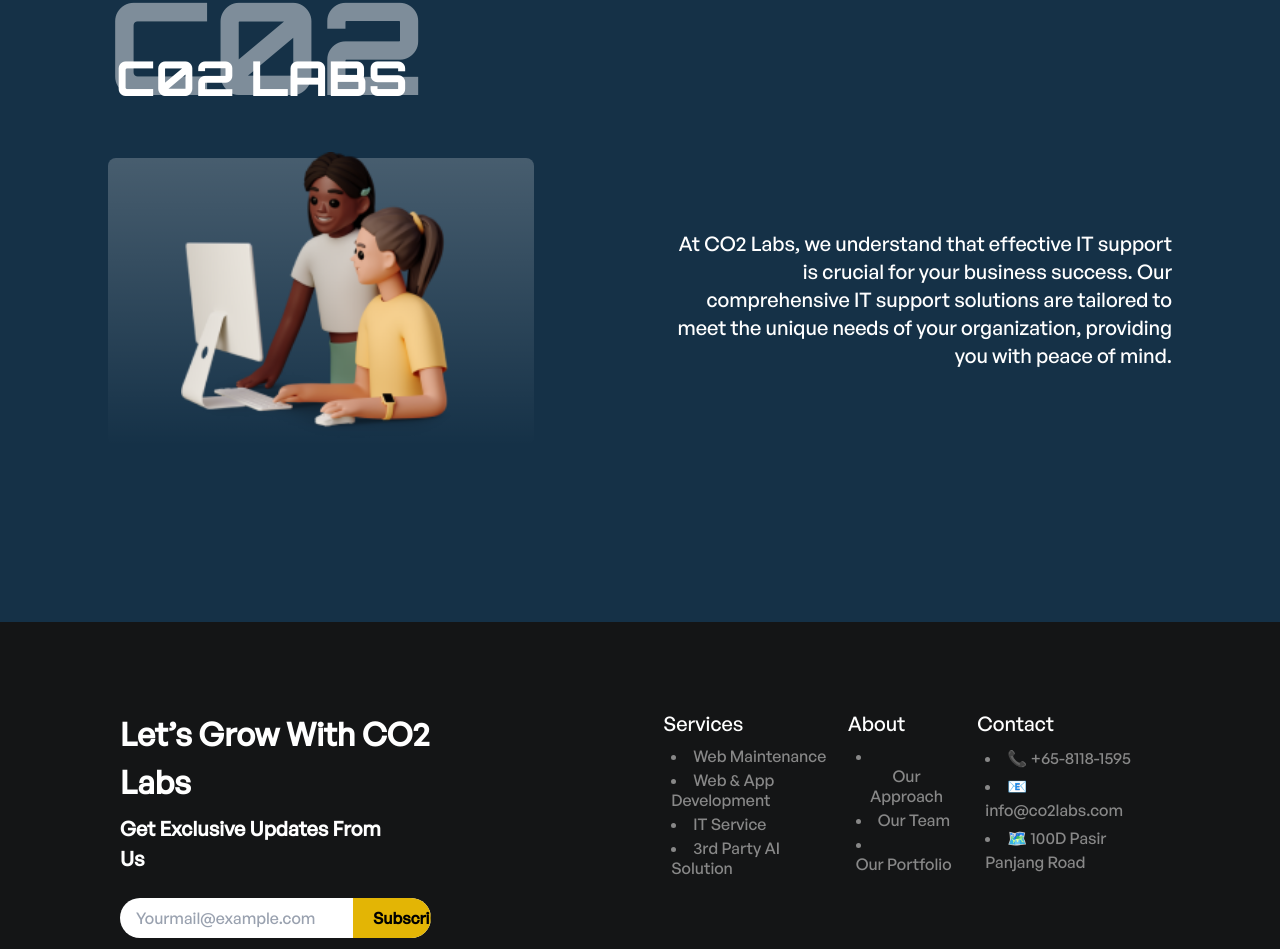
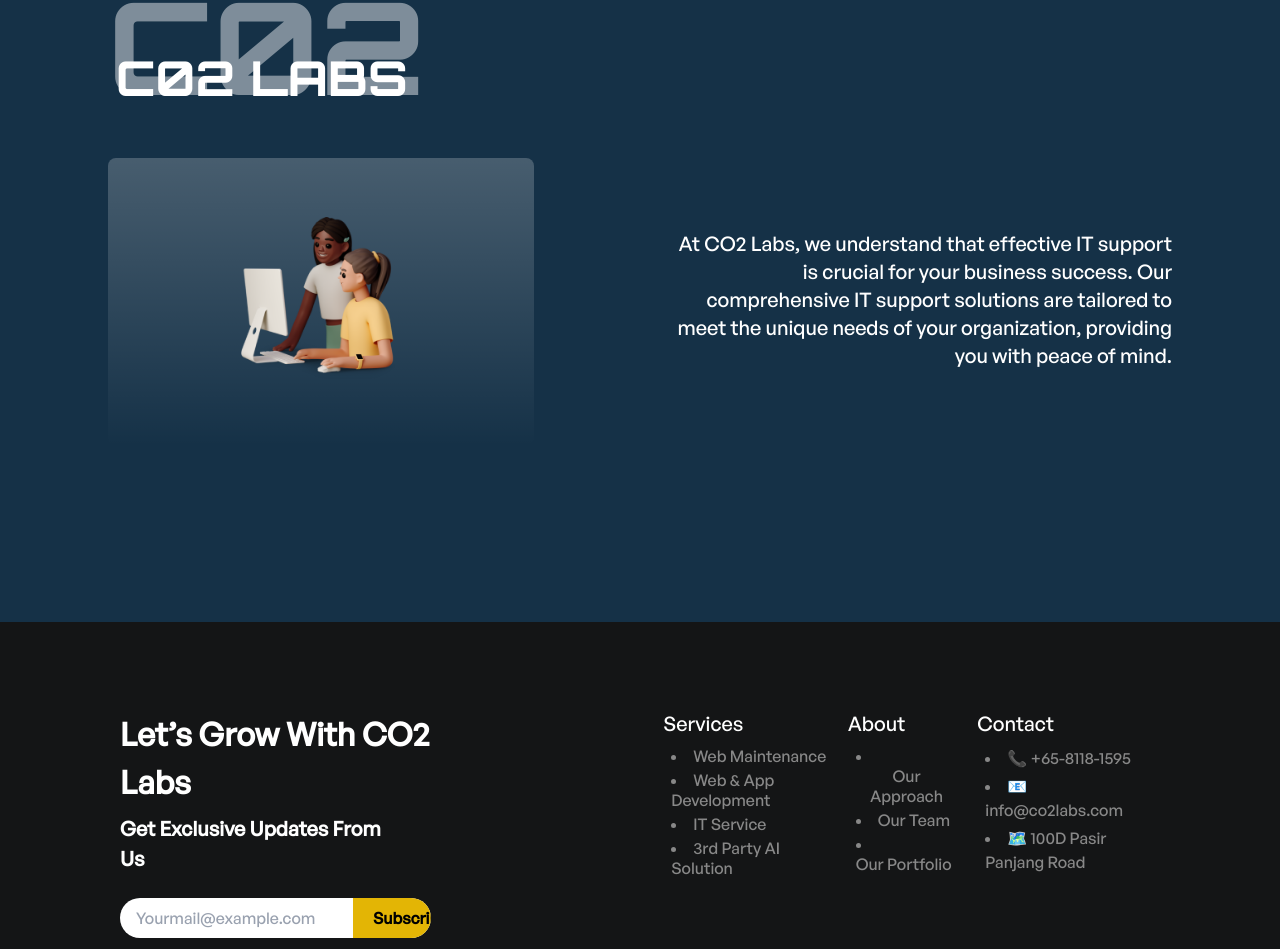
Before and after one commit to AbdanulIkhlas/co2labs-clone, a Next.js app: page /service/it-support in a window 1280 px wide. Shown: the part 995-1944 px from the top of the page. Built offline with nearby package versions, Linux system fonts and the light colour scheme.

Commit message:
fix bug image section information on service page

```diff
--- a/src/app/components/sections/ServicesPage/SecondInformationSection.js
+++ b/src/app/components/sections/ServicesPage/SecondInformationSection.js
@@ -1,7 +1,7 @@
 import Image from "next/image";
 import AnimateOnScroll from "../../fragments/AnimatedOnScroll";
 
-const SecondInformationSection = ({ urlImage, information }) => {
+const SecondInformationSection = ({ urlImage, information, classnameImage, classnameInformation }) => {
   return (
     <section className="bg-secondary w-full px-10 py-16 text-white pb-20 lg:py-120 lg:px-26 xl:px-27 xl:py-44 ">
       <div className="relative h-22">
@@ -27,22 +27,22 @@
       xl:mt-2"
       >
         <div
-          className="bg-gradient-to-b mt-14 from-[#ffffff37] to-white/0 rounded-lg flex justify-center items-center w-full h-40
-          md:h-70 md:w-120 md:mx-auto lg:w-[50%] lg:mt-10 lg:h-72 xl:w-[40%] xl:mx-0 "
+          className={`bg-gradient-to-b mt-14 from-[#ffffff37] to-white/0 rounded-lg flex justify-center items-center w-full h-40
+          md:h-70 md:w-120 md:mx-auto lg:w-[50%] lg:mt-10 lg:h-72 xl:w-[40%] xl:mx-0 `}
         >
           <AnimateOnScroll direction="up" delay={0.6}>
             <Image
               src={urlImage}
               alt="icon image"
-              width={150}
-              height={150}
-              className="md:w-70"
+              width={100}
+              height={100}
+              className={`md:w-30 ${classnameImage}`}
             />
           </AnimateOnScroll>
         </div>
         <div
-          className="font-generalSans text-xl mt-10 text-center md:mt-3 lg:w-[49%] lg:text-[23px] lg:text-right lg:pt-6
-          xl:w-[48%] xl:text-xl "
+          className={`font-generalSans text-xl mt-10 text-center md:mt-3 lg:w-[49%] lg:text-[23px] lg:text-right lg:pt-6
+          xl:w-[48%] xl:text-xl ${classnameInformation}`}
         >
           <AnimateOnScroll direction="up" delay={0.7}>
             {information}
--- a/src/app/service/ai-solution/page.js
+++ b/src/app/service/ai-solution/page.js
@@ -14,6 +14,7 @@
       <SecondInformationSection
         urlImage="/img/ai-solution-image-1.png"
         information="CO2 Labs helps you harness the power of third-party AI tools to enhance your business operations and drive innovation. Our team is skilled in integrating and customizing AI solutions to meet your specific needs."
+        classnameImage="w-20"
       />
     </div>
   );
--- a/src/app/service/it-support/page.js
+++ b/src/app/service/it-support/page.js
@@ -14,6 +14,7 @@
       <SecondInformationSection
         urlImage="/img/it-support-image-1.png"
         information="At CO2 Labs, we understand that effective IT support is crucial for your business success. Our comprehensive IT support solutions are tailored to meet the unique needs of your organization, providing you with peace of mind."
+        classnameImage={`md:w-40`}
       />
     </div>
   );
--- a/src/app/service/web-dev/page.js
+++ b/src/app/service/web-dev/page.js
@@ -14,6 +14,7 @@
       <SecondInformationSection
         urlImage="/img/web-dev-image-1.png"
         information="CO2 Labs provides innovative website and app development solutions tailored to help your business thrive in the digital age. Our experienced team leverages the latest technologies to create dynamic and engaging digital experiences."
+        classnameImage={`md:w-70`}
       />
     </div>
   );
--- a/src/app/service/web-main/page.js
+++ b/src/app/service/web-main/page.js
@@ -14,6 +14,7 @@
       <SecondInformationSection
         urlImage="/img/web-main-image-1.png"
         information="Your website is a vital part of your business, and keeping it in top shape is essential. CO2 Labs offers reliable website maintenance solutions to ensure your site remains secure, up-to-date, and performing at its best."
+        classnameImage={`md:w-70`}
       />
     </div>
   );
```
